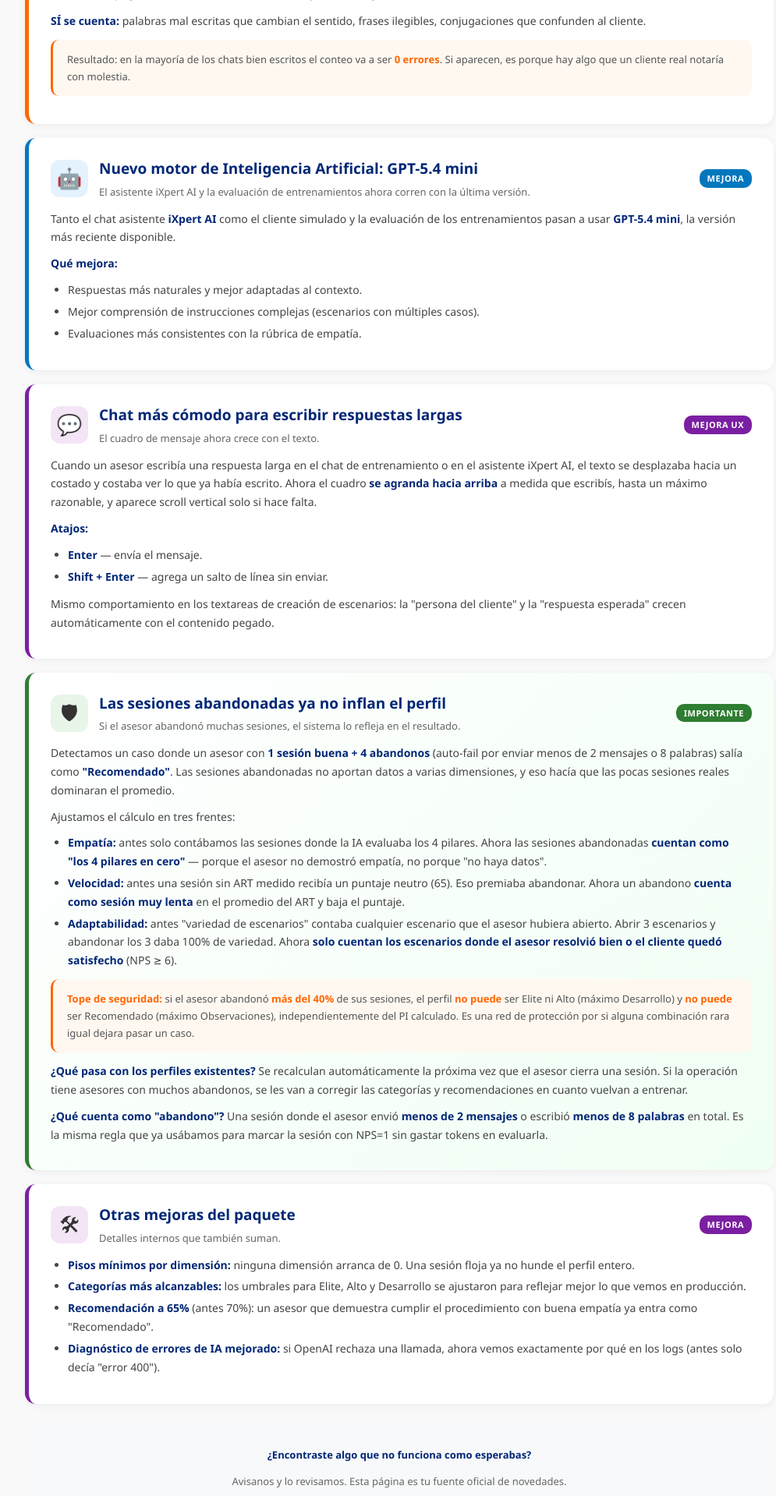
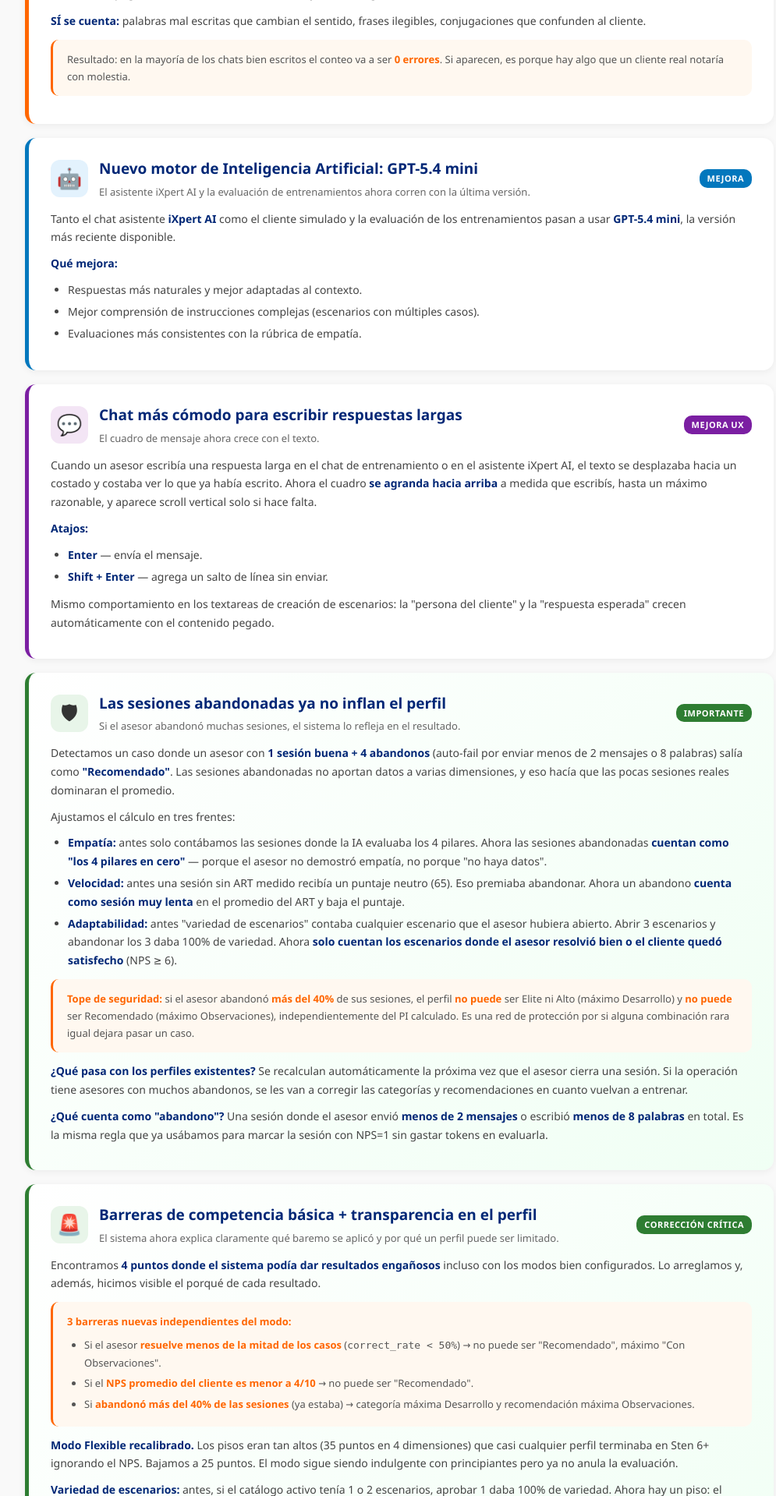
Before and after one commit to alemart87/ixpert, a Python web app: template templates/admin/novedades.html in a window 1280 px wide. Shown: the part 3168-5087 px from the top of the page at 78% size, without its empty margins (128-1123 px from the left). Run offline with Jinja, Linux system fonts and the light colour scheme; the template is opened without the code that fills it, so the values that code supplies are empty.

Commit message:
docs: explain universal hard caps + variety floor + Flexible recalibration + transparency UI
- vex_methodology.html: section 5.5 'Hard caps universales' now lists
  the three rules (abandonment, correct_rate, NPS) in a table with
  trigger condition and effect, and mentions the new
  'Hard caps activados' block in the user-facing profile view.
- scoring.md: new sections 2.9 (universal hard caps with formula),
  2.10 (variety floor with explanation of the previous bug) and
  2.11 (Flexible recalibration with before/after table). Cross-version
  table updated with five new entries (correct_rate cap, NPS cap,
  variety divisor, Flexible floors, profile transparency).
- novedades.html: new card 'Barreras de competencia basica +
  transparencia en el perfil' tagged 'Correccion critica' that
  explains the three new universal caps, the Flexible recalibration,
  the variety fix and the three new transparency blocks rendered on
  the VexProfile page (mode distribution, baremo applied, caps
  triggered). Quick-nav anchor added.

The new transparency blocks let the SuperAdmin understand exactly
why a profile with high computed PI may still cap out at 'Con
Observaciones' — the cap card lists the rule, the trigger value and
the effect in plain Spanish.

```diff
--- a/templates/admin/novedades.html
+++ b/templates/admin/novedades.html
@@ -173,6 +173,7 @@
         <a href="#delay">⏳ Espera del cliente simulado</a>
         <a href="#empatia">💛 Rúbrica de empatía</a>
         <a href="#abandono">🛡 Fix abandonos</a>
+        <a href="#caps">🚨 Barreras + transparencia</a>
         <a href="#ortografia">📝 Ortografía más justa</a>
         <a href="#ia">🤖 Nuevo motor de IA</a>
         <a href="#chat">💬 Chat más cómodo</a>
@@ -425,6 +426,43 @@
         </div>
     </article>
 
+    <!-- 🚨 Corrección crítica: barreras + transparencia -->
+    <article class="nov-card featured" id="caps">
+        <div class="nov-card-head">
+            <div class="nov-card-icon">🚨</div>
+            <div class="nov-card-title">
+                <h2>Barreras de competencia básica + transparencia en el perfil</h2>
+                <p class="subtitle">El sistema ahora explica claramente qué baremo se aplicó y por qué un perfil puede ser limitado.</p>
+            </div>
+            <span class="nov-card-tag">Corrección crítica</span>
+        </div>
+        <div class="nov-card-body">
+            <p>Encontramos <strong>4 puntos donde el sistema podía dar resultados engañosos</strong> incluso con los modos bien configurados. Lo arreglamos y, además, hicimos visible el porqué de cada resultado.</p>
+
+            <div class="nov-highlight">
+                <strong>3 barreras nuevas independientes del modo:</strong>
+                <ul style="margin:8px 0 0">
+                    <li>Si el asesor <strong>resuelve menos de la mitad de los casos</strong> (<code>correct_rate &lt; 50%</code>) → no puede ser "Recomendado", máximo "Con Observaciones".</li>
+                    <li>Si el <strong>NPS promedio del cliente es menor a 4/10</strong> → no puede ser "Recomendado".</li>
+                    <li>Si <strong>abandonó más del 40% de las sesiones</strong> (ya estaba) → categoría máxima Desarrollo y recomendación máxima Observaciones.</li>
+                </ul>
+            </div>
+
+            <p><strong>Modo Flexible recalibrado.</strong> Los pisos eran tan altos (35 puntos en 4 dimensiones) que casi cualquier perfil terminaba en Sten 6+ ignorando el NPS. Bajamos a 25 puntos. El modo sigue siendo indulgente con principiantes pero ya no anula la evaluación.</p>
+
+            <p><strong>Variedad de escenarios:</strong> antes, si el catálogo activo tenía 1 o 2 escenarios, aprobar 1 daba 100% de variedad. Ahora hay un piso: el asesor debe tener éxito en al menos <strong>3 escenarios distintos</strong> para llegar al 100% de variedad.</p>
+
+            <p><strong>Transparencia visible en cada perfil VEX:</strong></p>
+            <ul>
+                <li><strong>Distribución de sesiones por modo:</strong> contadores 🟢🔵🔴⚪ con cuántas sesiones tuvo el asesor en cada modo.</li>
+                <li><strong>Baremo de medición aplicado:</strong> qué modo se usó, los umbrales para Elite/Alto, los cortes para Recomendado/Observaciones.</li>
+                <li><strong>Hard caps activados:</strong> si alguno se disparó, aparece un bloque amarillo arriba con la lista de qué se aplicó y por qué. El admin entiende inmediatamente por qué un PI numéricamente alto no se tradujo en "Recomendado".</li>
+            </ul>
+
+            <p><strong>¿Qué pasa con los perfiles ya cargados?</strong> Se recalculan automáticamente la próxima vez que el asesor cierre una sesión. Si querés forzar el recálculo de un asesor en particular, basta con entrar a su perfil VEX desde el dashboard — la página los recalcula al abrirla.</p>
+        </div>
+    </article>
+
     <!-- Mejoras menores agrupadas -->
     <article class="nov-card feature-ux">
         <div class="nov-card-head">
```
Also changed, not shown: scoring.md (+45 -0 lines), templates/admin/vex_methodology.html (+23 -4 lines).
